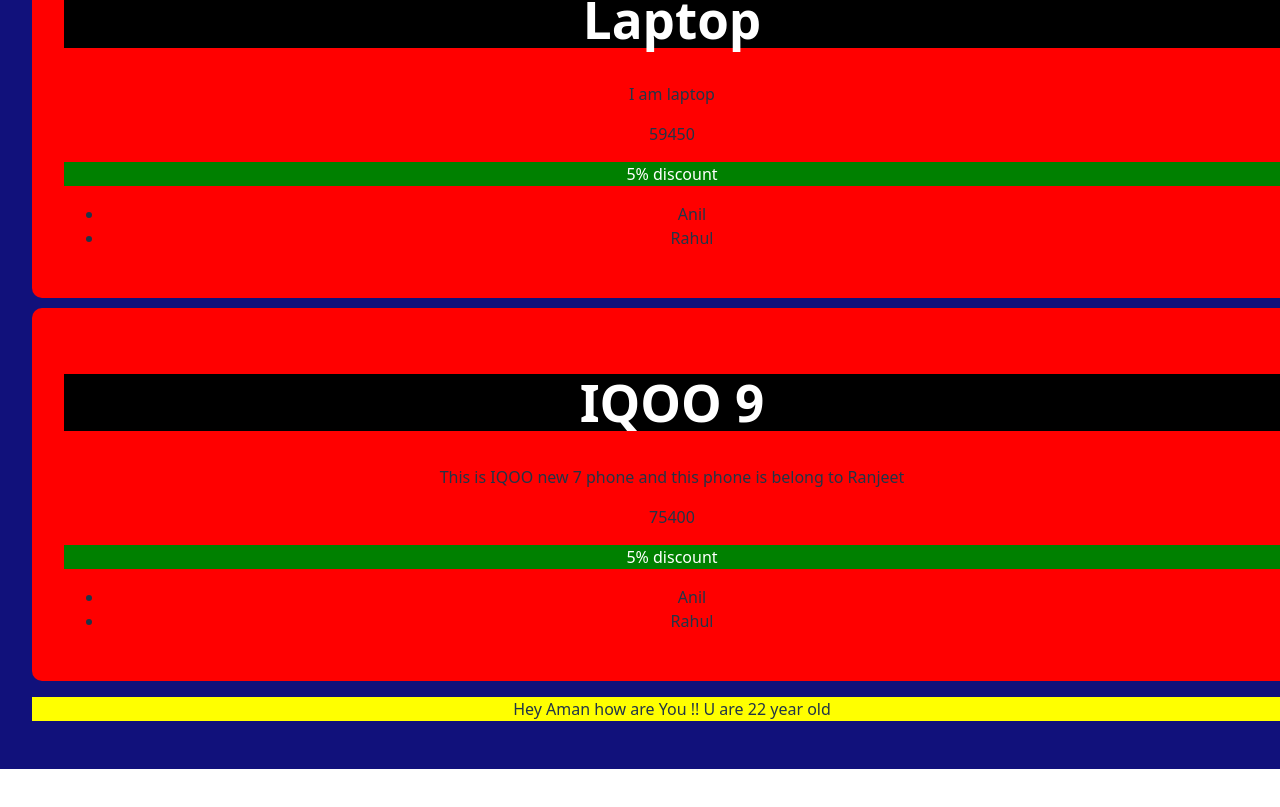
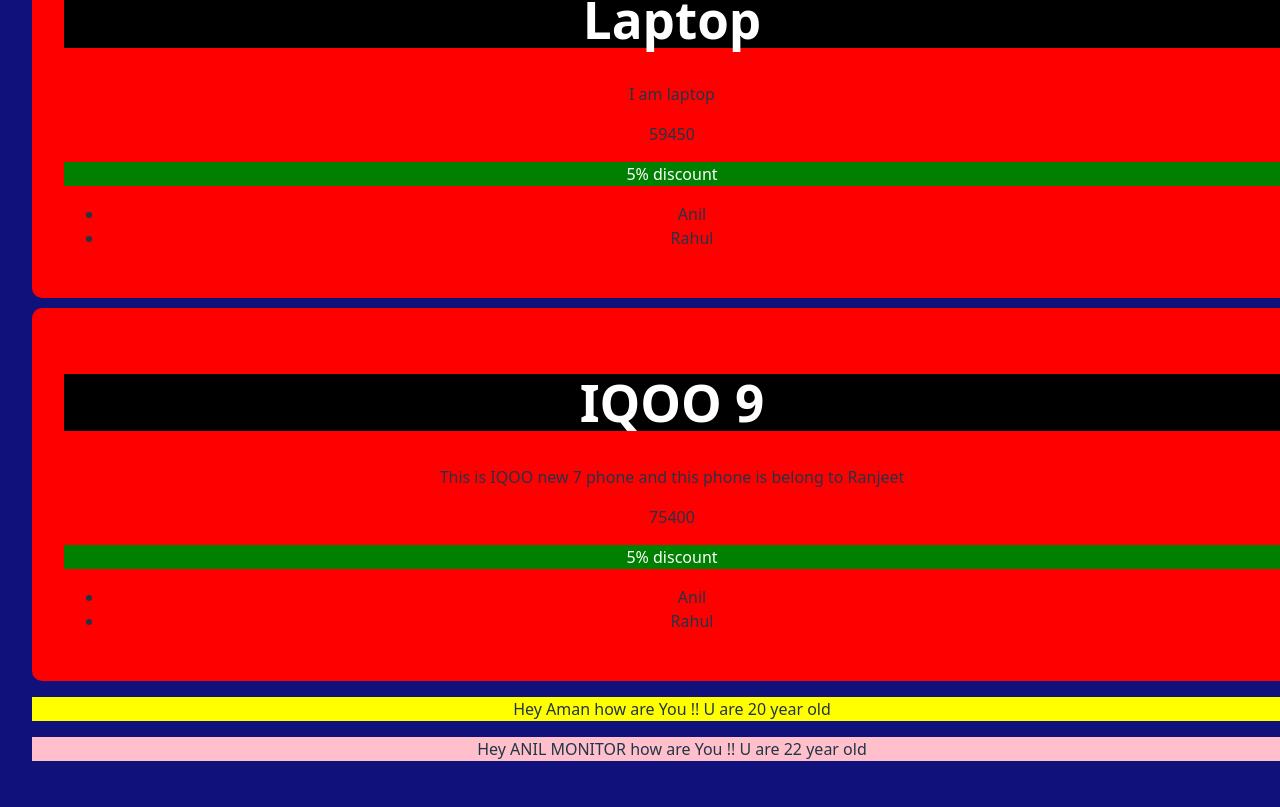
Before and after one commit to anilmonitor/viteTest, a React (Vite) app: page / in a window 1280 px wide. Shown: the part 3162-3969 px from the top of the page. Before the commit the page ends 3931 px from the top, so only its background shows below. Built offline with nearby package versions, Linux system fonts and the light colour scheme.

Commit message:
Add new hello

```diff
--- a/src/App.jsx
+++ b/src/App.jsx
@@ -20,7 +20,9 @@
       <Aman />
       <Members />
       <Card />
-      <SayHello BgColor="yellow" age={22} userName="Aman" />
+      <SayHello BgColor="yellow" age={20} userName="Aman" />
+      <SayHello BgColor="pink" age={22} userName="ANIL MONITOR" />
+
     </div>
   );
 }
```
